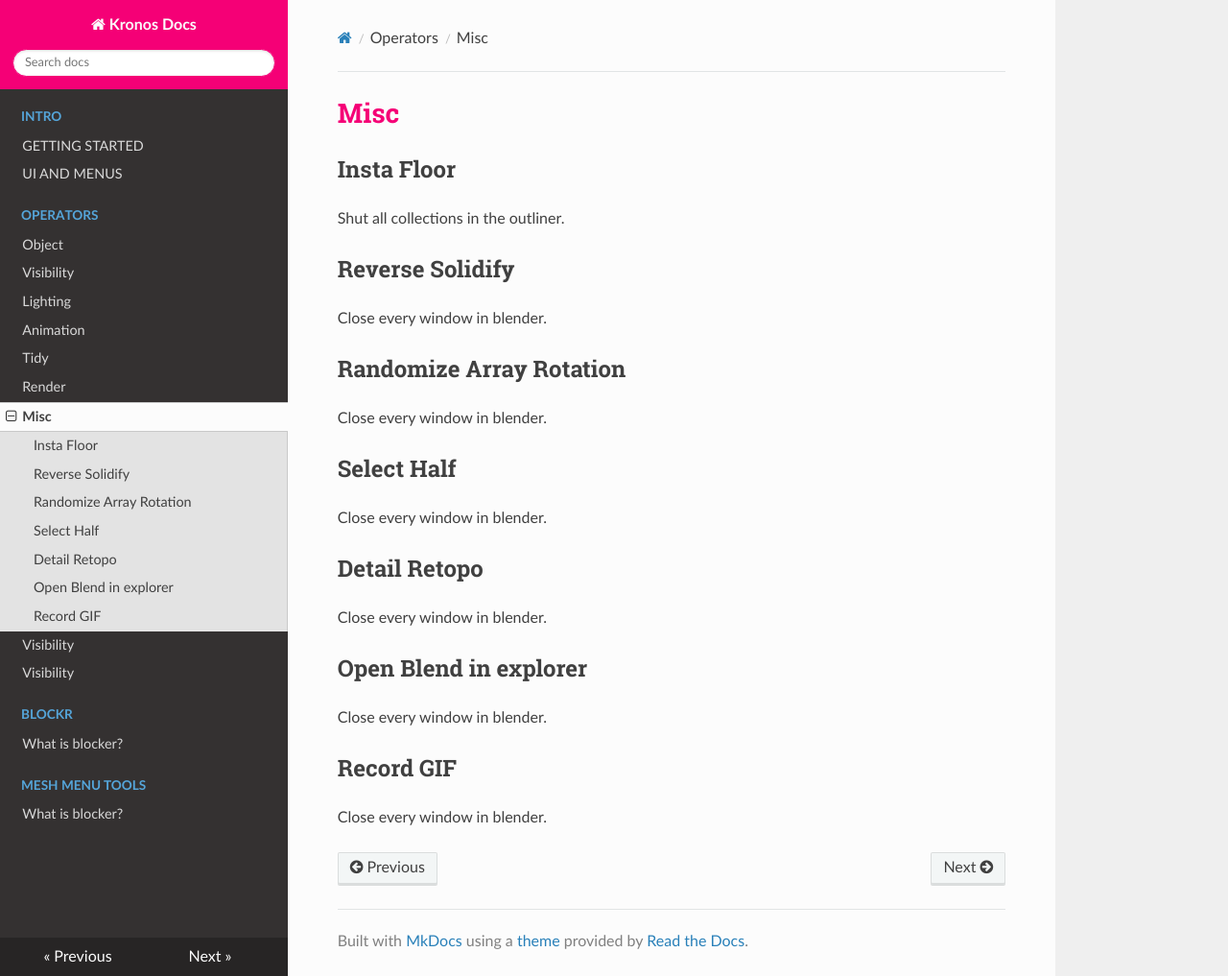
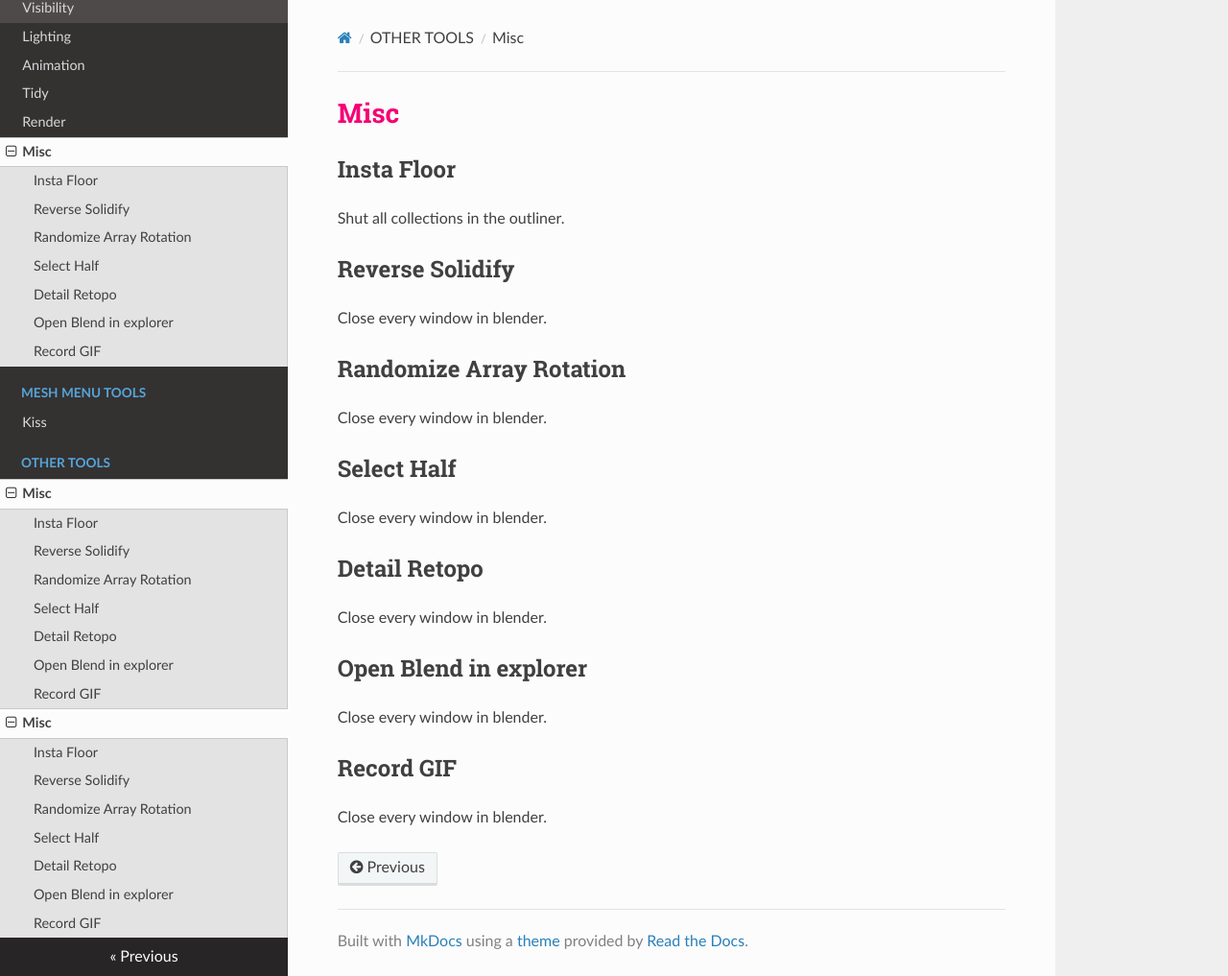
Before and after one commit to CGLIFE7/KronosDocs, an MkDocs documentation site: the page built from docs/docs/tutorial/misc.md, in a window 1280 px wide and 1017 px high. Shown: the whole window at 96% size. Built offline with MkDocs 1.6.1, drawn with Linux system fonts in a browser that asks for light colours; nearby versions of some CDN libraries.

Commit message:
Update mkdocs.yml

```diff
--- a/docs/mkdocs.yml
+++ b/docs/mkdocs.yml
@@ -26,8 +26,7 @@
     - Tidy: tutorial/tidy.md
     - Render: tutorial/render.md
     - Misc: tutorial/misc.md
-    - Visibility: tutorial/visibility.md
-    - Visibility: tutorial/visibility.md
+
     # - Reference:
     #     - Kiss: tutorial/kiss.md
 
@@ -52,14 +51,14 @@
     #     - Kiss: tutorial/kiss.md
     # - Misc:
     #     - Kiss: tutorial/kiss.md
+  - Mesh Menu Tools:
+      - Kiss: tutorial/kiss.md
+
+  - OTHER TOOLS:
+      - BLOCKR: tutorial/misc.md
+      - FREEZE: tutorial/misc.md
 
 
-  - BLOCKR:
-      - What is blocker?: tutorial/kiss.md
-
-
-  - Mesh Menu Tools:
-      - Kiss: tutorial/kiss.md
 
 
 
```
